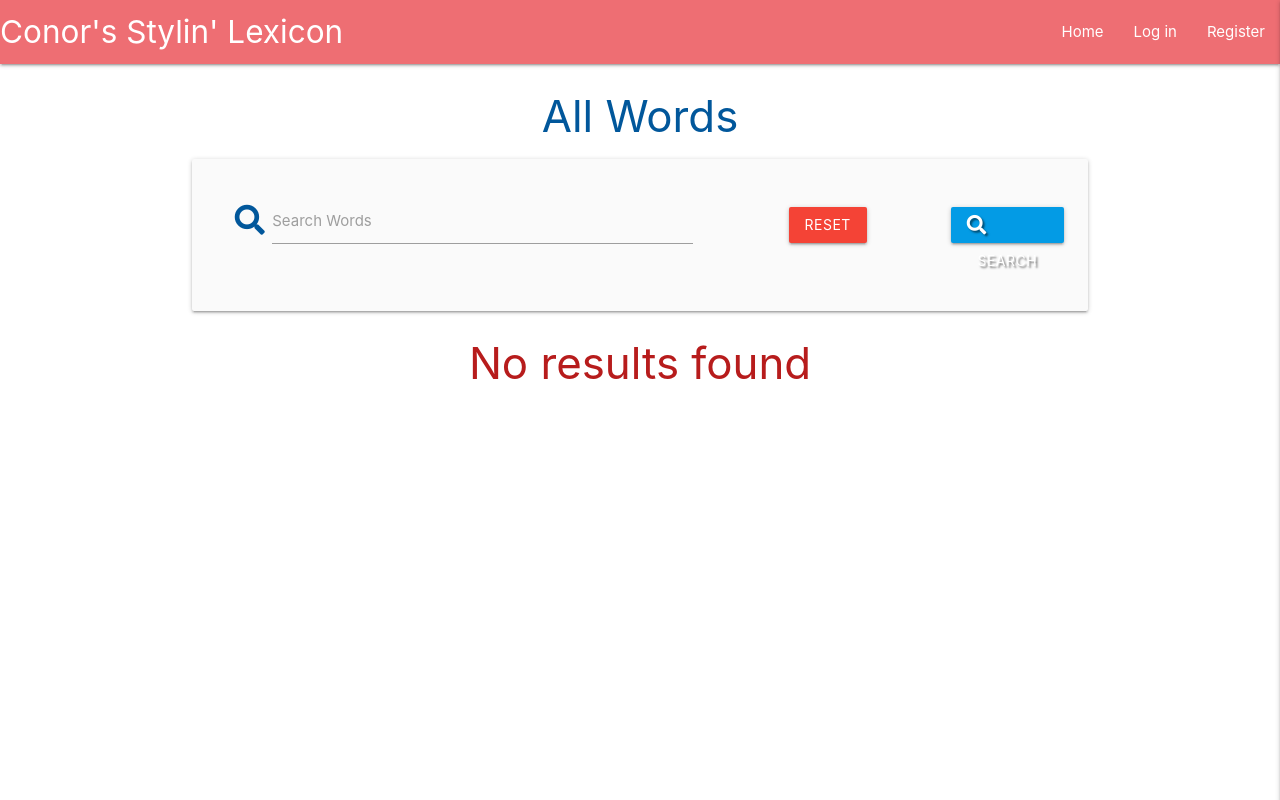
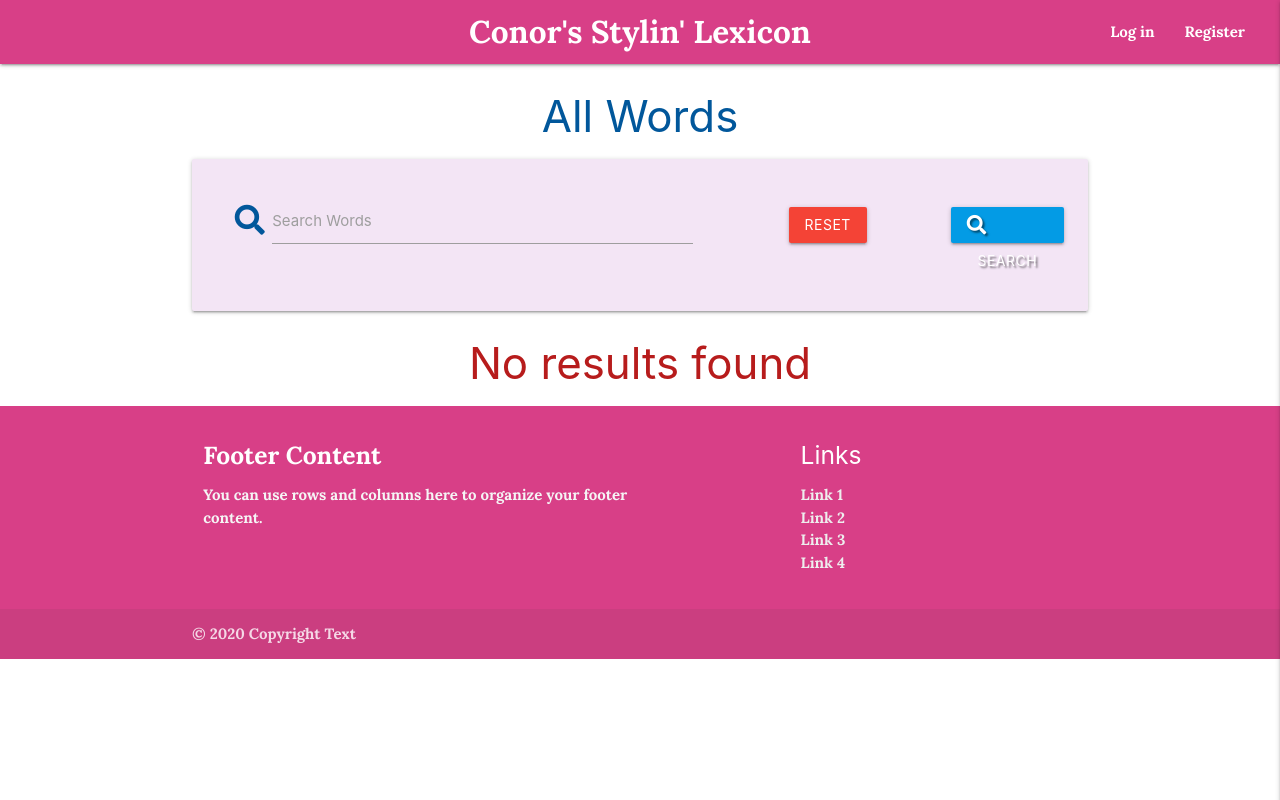
Before and after one commit to Code-Institute-Submissions/Conors-Lexicon, a Flask app: page / in a window 1280 px wide. Run offline with Flask 2, Linux system fonts and the light colour scheme; data that the repository does not hold is empty; some libraries are stand-ins or nearby versions.

Commit message:
added footer from materialise and styled it alongside the navbar

```diff
--- a/static/css/style.css
+++ b/static/css/style.css
@@ -1,3 +1,33 @@
+/* Imported Google Font */
+@import url('https://fonts.googleapis.com/css2?family=Lora:wght@700&family=Montserrat:wght@300&family=Playfair+Display&display=swap');
+
+
+
+
+/* Fonts */
+
+.lora {
+    font-family:'Lora', Helvetica, sans-serif;
+}
+
+/* colours */
+
+.rose {
+    background-color: #d83f87;
+}
+
+.dark-purple {
+    background-color: #2A1B3D;
+}
+.purple-custom {
+    background-color: #E98074;
+}
+
+/* margins */
+.mr-nav {
+    margin-right:20px;
+}
+
 .text-shadow {
     text-shadow: 2px 2px 2px rgba(0, 0, 0, 0.5);
 }
--- a/templates/base.html
+++ b/templates/base.html
@@ -13,12 +13,12 @@
    </head>
    <body>
       <header>
+      <div class="navbar-fixed">
          <nav>
-            <div class="nav-wrapper">
-               <a href="{{ url_for('get_dictionary') }}" class="brand-logo">Conor's Stylin' Lexicon</a>
+            <div class="nav-wrapper rose">
+               <a href="{{ url_for('get_dictionary') }}" class="brand-logo lora center">Conor's Stylin' Lexicon</a>
                <a href="#" data-target="mobile-demo" class="sidenav-trigger"><i class="fas fa-bars"></i></a>
-               <ul class="right hide-on-med-and-down">
-                  <li><a href="{{ url_for('get_dictionary') }}">Home</a></li>
+               <ul class="right lora hide-on-med-and-down mr-nav">
                   {% if session.user %}
                   <li><a href="{{ url_for('add_word') }}">New Word</a></li>
                   <li><a href="{{ url_for('get_dictionary') }}">Delete Word</a></li>
@@ -33,6 +33,7 @@
                </ul>
             </div>
          </nav>
+         </div>
          <ul class="sidenav" id="mobile-demo">
             <li>
                <h4 class="center-align"> Dictionary Manager </h4>
@@ -69,6 +70,32 @@
          integrity="sha256-9/aliU8dGd2tb6OSsuzixeV4y/faTqgFtohetphbbj0=" crossorigin="anonymous"></script>
       <script src="https://cdnjs.cloudflare.com/ajax/libs/materialize/1.0.0/js/materialize.min.js"></script>
       <script src="{{ url_for('static', filename='js/script.js') }}"></script>
+
+      <footer class="page-footer rose">
+          <div class="container">
+            <div class="row">
+              <div class="col l6 s12">
+                <h5 class="white-text lora">Footer Content</h5>
+                <p class="grey-text text-lighten-4 lora">You can use rows and columns here to organize your footer content.</p>
+              </div>
+              <div class="col l4 offset-l2 s12">
+                <h5 class="white-text">Links</h5>
+                <ul class="lora">
+                  <li><a class="grey-text text-lighten-3" href="#!">Link 1</a></li>
+                  <li><a class="grey-text text-lighten-3" href="#!">Link 2</a></li>
+                  <li><a class="grey-text text-lighten-3" href="#!">Link 3</a></li>
+                  <li><a class="grey-text text-lighten-3" href="#!">Link 4</a></li>
+                </ul>
+              </div>
+            </div>
+          </div>
+          <div class="footer-copyright">
+            <div class="container lora">
+            © 2020 Copyright Text
+
+            </div>
+          </div>
+        </footer>
       {% block scripts %}
       {% endblock %}
    </body>
--- a/templates/index.html
+++ b/templates/index.html
@@ -2,7 +2,7 @@
 {% block content %}
 
    <h3 class="light-blue-text text-darken-4 center-align">All Words</h3>
-<div class="row card-panel grey lighten-5">
+<div class="row card-panel purple lighten-5">
    <form action="{{ url_for('search')}}" method="post" class="col s12">
       <div class="row valign-wrapper center-align">
          <div class="input-field col s12 m8">
@@ -23,7 +23,7 @@
 {% for word in words %}
 <ul class="collapsible">
    <li>
-      <div class="collapsible-header">
+      <div class="collapsible-header purple-custom">
          <i class="material-icons"></i>
          <strong>{{ word.word_name }}</strong>
          {% if session.user|lower == word.created_by|lower %}
```
Also changed, not shown: templates/howitworks.html (added, +7 -0 lines).
